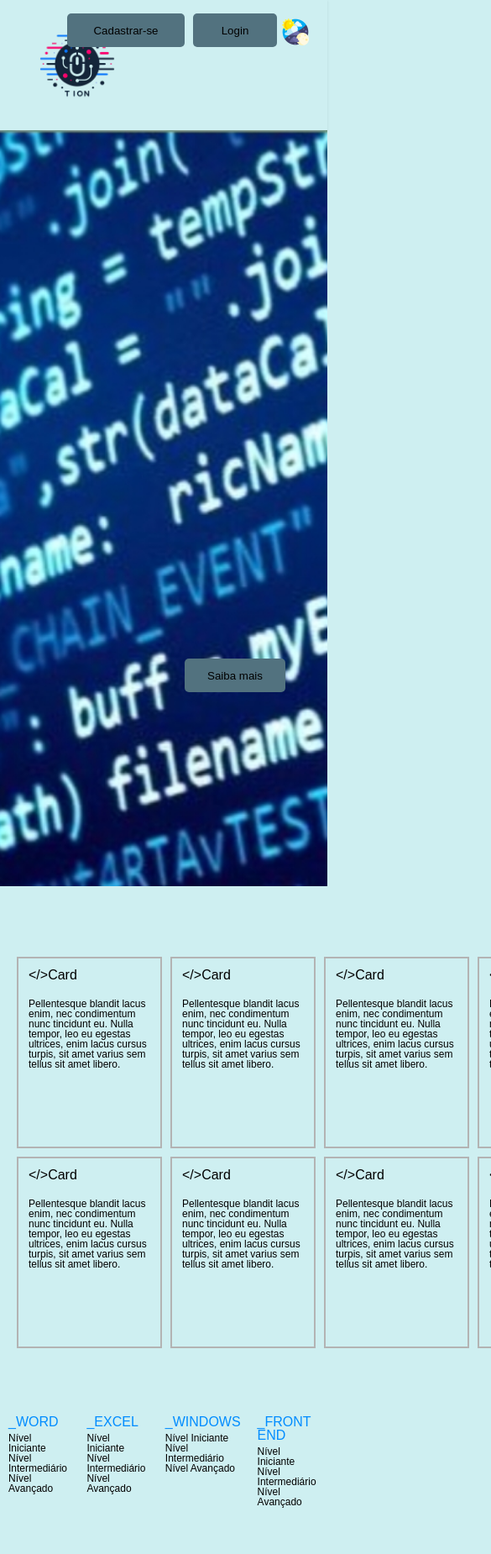
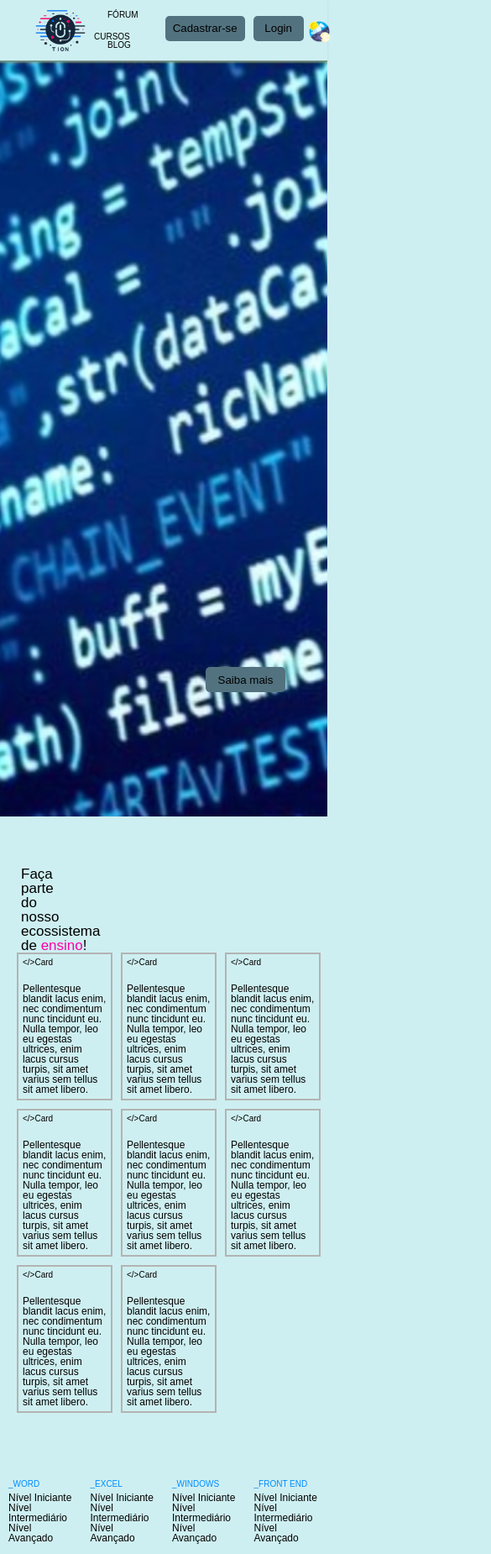
Before and after one commit to radjanio/tion-cursos, a plain HTML site: page index.html in a window 390 px wide. Shown: the top 1850 px of the page at 84% size, 585 px wide, since content can reach past the window. Drawn offline with Linux system fonts and the light colour scheme; a web font is replaced by a local one.

Commit message:
Update main.css

```diff
--- a/css/main.css
+++ b/css/main.css
@@ -329,24 +329,19 @@ body {
     font-size: 14px;
   }
 
-
-
-
-  /* Media queries for responsive layout */
-
   @media (max-width: 768px) {
-    .nav {
-      display: none;
+    header {
+      height: 40px;
     }
 
-    .user-controls {
-      position: absolute;
-      right: 1rem;
-      top: 1rem;
+    body {
+      font-size: 10px;
     }
-  }
 
-  @media (min-width: 768px) {
+    #logo {
+      width: 80px;
+    }
+
     .nav {
       display: flex;
     }
@@ -354,4 +349,63 @@ body {
     .user-controls {
       position: relative;
     }
+
+    #login {
+      width: 60px;
+      height: 30px;
+    }
+
+    #cadastrar {
+      width: 95px;
+      height: 30px;
+    }
+
+    #dark-img {
+      width: 25px;
+    }
+
+    #btn-saiba-mais {
+      width: 95px;
+      height: 30px;
+    }
+
+    #btn-saiba-mais-mobile {
+      display: block;
+    }
+
+    .container {
+      display: flex;
+      align-items: flex-start;
+      margin-top: 4em;
+      padding: 20px;
+      flex-direction: column-reverse;
+    }
+
+    .texto {
+      font-size: 17px;
+    }
+
+    .cards {
+      display: grid;
+      grid-template-columns: repeat(3, 1fr);
+      gap: 10px;
+    }
+
+    .card {
+      width: 100px;
+      height: auto;
+      padding: 5px;
+    }
+
+    .secao-apoio-institucional {
+      padding: 20px 0 20px 0;
+    }
+
+    .imagens-apoio img {
+      width: 50px;
+    }
+
+    #logo-redes-sociais {
+      width: 15px;
+    }
   }
```
